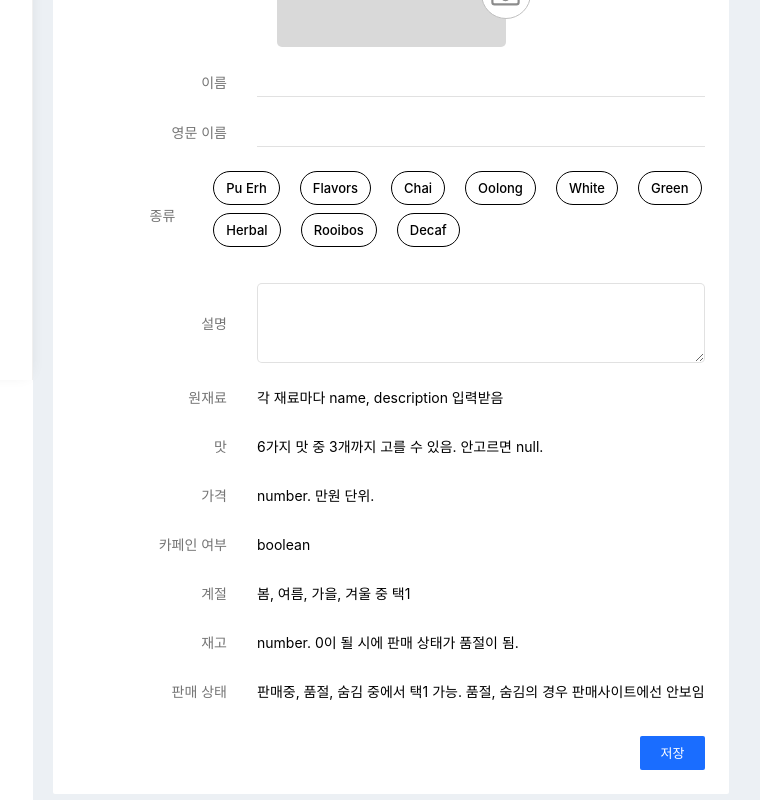
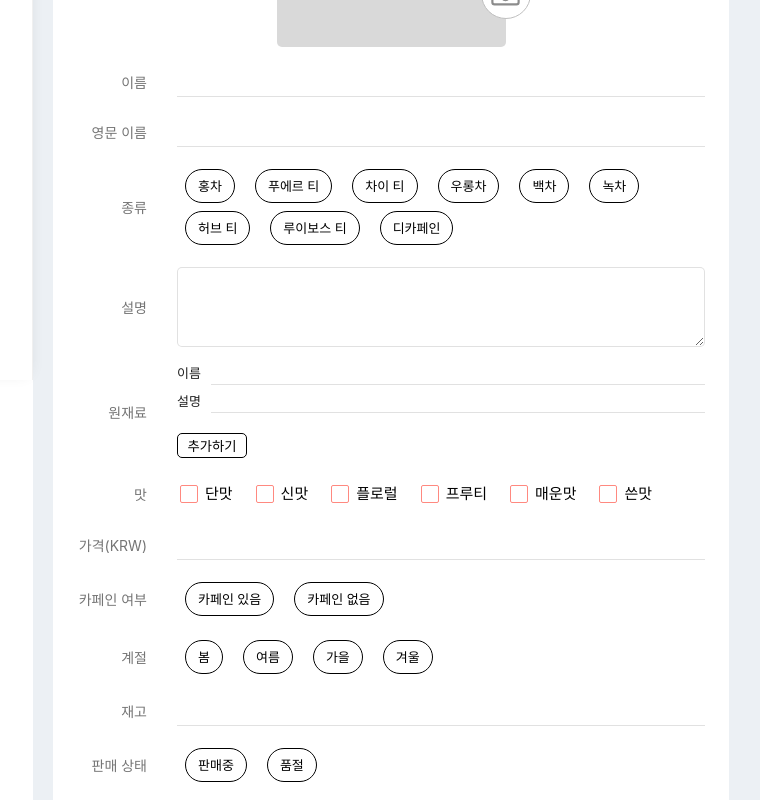
Before and after one commit to Tea-Bliss/FE_Tea_Bliss, a Next.js app: page /admin/product/finished-teas/detail in a window 1280 px wide. Shown: the part 420-1220 px from the top of the page, without its empty margins (147-907 px from the left). Built offline with nearby package versions, Linux system fonts and the light colour scheme; no server answers.

Commit message:
refactor: 컴포넌트 코드 수정

```diff
--- a/src/components/page-layout/adminLayout/components/AdminCustomerPage/EachCustomerPage/EachCustomerPage.module.scss
+++ b/src/components/page-layout/adminLayout/components/AdminCustomerPage/EachCustomerPage/EachCustomerPage.module.scss
@@ -34,6 +34,7 @@
       width: 15rem;
       color: #757575;
       text-align: right;
+      flex-shrink: 0;
     }
 
     .value {
@@ -45,5 +46,9 @@
         border-bottom: 0.1rem solid rgba(12, 12, 12, 0.12);
       }
     }
+    .buttonInputs {
+      padding: 1rem 0;
+      margin-left: -1rem;
+    }
   }
 }
--- a/src/components/page-layout/adminLayout/components/AdminProductPage/FinishedTeasPage/EachFinishedTeasPage/EachFinishedTeasPage.module.scss
+++ b/src/components/page-layout/adminLayout/components/AdminProductPage/FinishedTeasPage/EachFinishedTeasPage/EachFinishedTeasPage.module.scss
@@ -31,7 +31,8 @@
 
     .field {
       @include font(1.4rem, 400, 1.3rem);
-      width: 15rem;
+      flex-shrink: 0;
+      width: 7rem;
       color: #757575;
       text-align: right;
     }
@@ -62,5 +63,78 @@
         }
       }
     }
+
+    .buttonInputs {
+      padding: 1rem 0;
+    }
+
+    .checkboxInputs {
+      padding: 0;
+    }
   }
 }
+
+.ingredients {
+  @include flexSort(column, null, null, 2rem);
+  flex-grow: 1;
+
+  .ingredient {
+    @include flexSort(column, null, null, 1rem);
+    position: relative;
+
+    .ingredientLabelInputSet {
+      @include flexSort(row, null, null, 1rem);
+    }
+
+    .ingredientLabel {
+      @include font(1.3rem, 400, 1.3rem);
+      color: $black-11;
+    }
+
+    .ingredientInput {
+      @include font(1.2rem, 400, 1.2rem);
+      border-bottom: 0.1rem solid rgba(12, 12, 12, 0.12);
+      flex-grow: 1;
+
+      &:focus {
+        border-color: rgb(29, 138, 222);
+      }
+    }
+
+    &:hover .removeIngredient {
+      display: block;
+    }
+
+    .removeIngredient {
+      display: none;
+      position: absolute;
+      border: 0.1rem solid $black-13;
+      border-radius: 100%;
+      padding: 0 0.4rem;
+      top: -1.1rem;
+      left: -1.6rem;
+      background-color: $black-1;
+
+      .removeIcon {
+        position: relative;
+        top: -0.08rem;
+      }
+    }
+  }
+
+  .addIngredientButton {
+    flex-shrink: 0;
+    border: 0.1rem solid $black-13;
+    border-radius: 0.5rem;
+    width: 7rem;
+    padding: 0.2rem 0;
+
+    &:hover {
+      background-color: $black-5;
+    }
+
+    &:active {
+      background-color: $black-7;
+    }
+  }
+}
--- a/src/components/page-layout/adminLayout/components/AdminProductPage/FinishedTeasPage/EachFinishedTeasPage/index.tsx
+++ b/src/components/page-layout/adminLayout/components/AdminProductPage/FinishedTeasPage/EachFinishedTeasPage/index.tsx
@@ -1,10 +1,9 @@
 'use client';
 
-import { Suspense } from 'react';
+import classNames from 'classnames/bind';
+import { FormProvider, useFieldArray, useForm, useWatch } from 'react-hook-form';
 
-import classNames from 'classnames/bind';
-import { FormProvider, useForm, useWatch } from 'react-hook-form';
-
+import Image from 'next/image';
 import { useSearchParams } from 'next/navigation';
 
 import FileInput from '@/components/common/FileInput';
@@ -13,6 +12,7 @@ import BackButton from '@/components/page-layout/adminLayout/components/common/B
 import DetailCard from '@/components/page-layout/adminLayout/components/common/DetailCard';
 import SubmitButton from '@/components/page-layout/adminLayout/components/common/SubmitButton';
 import ButtonInputs from '@/components/page-layout/surveyLayout/components/ButtonInputs';
+import CheckBoxInputs from '@/components/page-layout/surveyLayout/components/CheckBoxInputs';
 import { TASTE_TYPES, TEA_TYPES } from '@/components/page-layout/surveyLayout/constants/teaTypes';
 
 const cn = classNames.bind(styles);
@@ -52,68 +52,149 @@ const mockProduct = {
 };
 
 export default function EachFinishedTeasPage() {
-  const methods = useForm();
-  const { control, handleSubmit } = methods;
   const searchParams = useSearchParams();
   const id = searchParams.get('id');
 
+  const methods = useForm({
+    defaultValues: {
+      ingredient: [{ name: '', description: '' }],
+    },
+  });
+  const { control, handleSubmit, register } = methods;
+  const { fields, append, remove } = useFieldArray({
+    control,
+    name: 'ingredient',
+  });
+
   return (
-    <Suspense>
+    <>
       <BackButton className={cn('backButton')} />
       <DetailCard title="상품 정보" className={cn('card')}>
         <FormProvider {...methods}>
-          <form className={cn('form')}>
+          <form className={cn('form')} onSubmit={handleSubmit((data) => console.log(data))}>
             <div className={cn('profile')}>
               <FileInput type="product" />
             </div>
+
             <div className={cn('information')}>
               <div className={cn('section')}>
                 <div className={cn('field')}>이름</div>
                 <input className={cn('value', 'input')} />
               </div>
+
               <div className={cn('section')}>
                 <div className={cn('field')}>영문 이름</div>
                 <input className={cn('value', 'input')} />
               </div>
+
               <div className={cn('section')}>
                 <div className={cn('field')}>종류</div>
-                <ButtonInputs items={TEA_TYPES} name="type" status={3} />
+                <ButtonInputs items={TEA_TYPES} name="category" status={3} className={cn('buttonInputs')} />
               </div>
+
               <div className={cn('section')}>
                 <div className={cn('field')}>설명</div>
                 <textarea className={cn('value', 'textarea')} />
               </div>
+
               <div className={cn('section')}>
                 <div className={cn('field')}>원재료</div>
-                <div className={cn('value')}>각 재료마다 name, description 입력받음</div>
+                <div className={cn('ingredients')}>
+                  {fields.map((field, index) => {
+                    return (
+                      <div key={field.id} className={cn('ingredient')}>
+                        <div className={cn('ingredientLabelInputSet')}>
+                          <label className={cn('ingredientLabel')}>이름</label>
+                          <input
+                            {...register(`ingredient.${index}.name`, { required: true })}
+                            className={cn('ingredientInput')}
+                          />
+                        </div>
+                        <div className={cn('ingredientLabelInputSet')}>
+                          <label className={cn('ingredientLabel')}>설명</label>
+                          <input
+                            {...register(`ingredient.${index}.description`, { required: true })}
+                            className={cn('ingredientInput')}
+                          />
+                        </div>
+                        <button type="button" onClick={() => remove(index)} className={cn('removeIngredient')}>
+                          <Image
+                            src="/icons/close.svg"
+                            alt="지우기"
+                            width="8"
+                            height="8"
+                            className={cn('removeIcon')}
+                          />
+                        </button>
+                      </div>
+                    );
+                  })}
+                  <button
+                    type="button"
+                    onClick={() => append({ name: '', description: '' })}
+                    className={cn('addIngredientButton')}
+                  >
+                    추가하기
+                  </button>
+                </div>
               </div>
               <div className={cn('section')}>
                 <div className={cn('field')}>맛</div>
-                <div className={cn('value')}>6가지 맛 중 3개까지 고를 수 있음. 안고르면 null.</div>
+                <CheckBoxInputs items={TASTE_TYPES} name="flavor" status={2} className={cn('checkboxInputs')} />
               </div>
+
               <div className={cn('section')}>
-                <div className={cn('field')}>가격</div>
-                <div className={cn('value')}>number. 만원 단위.</div>
+                <div className={cn('field')}>가격(KRW)</div>
+                <input type="number" className={cn('value', 'input')} />
               </div>
+
               <div className={cn('section')}>
                 <div className={cn('field')}>카페인 여부</div>
-                <div className={cn('value')}>boolean</div>
+                <ButtonInputs
+                  items={[
+                    { value: 'true', text: '카페인 있음' },
+                    { value: 'false', text: '카페인 없음' },
+                  ]}
+                  name="caffeine"
+                  status={3}
+                  className={cn('buttonInputs')}
+                />
               </div>
+
               <div className={cn('section')}>
                 <div className={cn('field')}>계절</div>
-                <div className={cn('value')}>봄, 여름, 가을, 겨울 중 택1</div>
+                <ButtonInputs
+                  items={[
+                    { value: '봄', text: '봄' },
+                    { value: '여름', text: '여름' },
+                    { value: '가을', text: '가을' },
+                    { value: '겨울', text: '겨울' },
+                  ]}
+                  name="season"
+                  status={3}
+                  className={cn('buttonInputs')}
+                />
               </div>
+
               <div className={cn('section')}>
                 <div className={cn('field')}>재고</div>
-                <div className={cn('value')}>number. 0이 될 시에 판매 상태가 품절이 됨.</div>
+                <input type="number" className={cn('value', 'input')} />
               </div>
+
               <div className={cn('section')}>
                 <div className={cn('field')}>판매 상태</div>
-                <div className={cn('value')}>
-                  판매중, 품절, 숨김 중에서 택1 가능. 품절, 숨김의 경우 판매사이트에선 안보임
-                </div>
+                <ButtonInputs
+                  items={[
+                    { value: '판매중', text: '판매중' },
+                    { value: '품절', text: '품절' },
+                  ]}
+                  name="status"
+                  status={3}
+                  className={cn('buttonInputs')}
+                />
               </div>
             </div>
+
             <div className={cn('submitButton')}>
               <SubmitButton>저장</SubmitButton>
             </div>
@@ -121,6 +202,6 @@ export default function EachFinishedTeasPage() {
         </FormProvider>
       </DetailCard>
       <SubmitButton isDelete={true}>삭제하기</SubmitButton>
-    </Suspense>
+    </>
   );
 }
--- a/src/components/page-layout/adminLayout/types/userType.ts
+++ b/src/components/page-layout/adminLayout/types/userType.ts
@@ -1,10 +1,10 @@
-type UserType = '일반회원' | '관리자';
+type Roll = '일반회원' | '관리자';
 
 export default interface User {
   id: number;
-  nickName: string;
+  nickname: string;
   email: string;
-  userType: UserType;
+  roll: Roll;
   createdAt: string;
   reviewCount: number;
   purchaseAmount: number;
--- a/src/components/page-layout/surveyLayout/components/ButtonInputs/ButtonInput/index.tsx
+++ b/src/components/page-layout/surveyLayout/components/ButtonInputs/ButtonInput/index.tsx
@@ -10,7 +10,7 @@ import styles from '@/components/page-layout/surveyLayout/components/ButtonInput
 const cn = classNames.bind(styles);
 
 interface ButtonInputProps extends InputHTMLAttributes<HTMLInputElement> {
-  item: string;
+  item: { value: string | number; text: string };
   name: string;
   isSelected: boolean;
   status: number;
@@ -35,7 +35,7 @@ export default function ButtonInput({ item, name, isSelected, status, ...props }
         id={`${name}: ${item}`}
         className={cn('input')}
         type="radio"
-        value={item}
+        value={item.value}
         disabled={UIStatus === 'preparing'}
         {...props}
         {...register(name)}
@@ -44,7 +44,7 @@ export default function ButtonInput({ item, name, isSelected, status, ...props }
         htmlFor={`${name}: ${item}`}
         className={cn('customInput', isSelected && 'checked', UIStatus !== 'current' && 'unFocused')}
       >
-        {item}
+        {item.text}
       </label>
     </div>
   );
--- a/src/components/page-layout/surveyLayout/components/ButtonInputs/index.tsx
+++ b/src/components/page-layout/surveyLayout/components/ButtonInputs/index.tsx
@@ -11,18 +11,19 @@ import styles from '@/components/page-layout/surveyLayout/components/ButtonInput
 const cn = classNames.bind(styles);
 
 interface ButtonInputsProps extends InputHTMLAttributes<HTMLInputElement> {
-  items: string[];
+  items: { value: string | number; text: string }[];
   name: string;
   status: number;
+  className?: string;
 }
 
-export default function ButtonInputs({ items, name, status, ...props }: ButtonInputsProps) {
+export default function ButtonInputs({ items, name, status, className, ...props }: ButtonInputsProps) {
   const { control } = useFormContext();
 
   const selectedValue = useWatch({ control, name });
 
   return (
-    <div className={cn('items')}>
+    <div className={cn('items', className)}>
       {items.map((item, index) => {
         return (
           <ButtonInput
--- a/src/components/page-layout/surveyLayout/components/CheckBoxInputs/CheckBoxInput/index.tsx
+++ b/src/components/page-layout/surveyLayout/components/CheckBoxInputs/CheckBoxInput/index.tsx
@@ -10,7 +10,7 @@ import styles from '@/components/page-layout/surveyLayout/components/CheckBoxInp
 const cn = classNames.bind(styles);
 
 interface CheckBoxInputProps extends InputHTMLAttributes<HTMLInputElement> {
-  item: string;
+  item: { value: string | number; text: string };
   name: string;
   isChecked: Boolean;
   handleClick: MouseEventHandler;
@@ -36,7 +36,7 @@ export default function CheckBoxInput({ item, name, isChecked, handleClick, stat
         id={`${name}: ${item}`}
         className={cn('input')}
         type="checkbox"
-        value={item}
+        value={item.value}
         disabled={UIStatus !== 'current'}
         {...props}
         {...register(name)}
@@ -51,7 +51,7 @@ export default function CheckBoxInput({ item, name, isChecked, handleClick, stat
           handleClick(e);
         }}
       >
-        {item}
+        {item.text}
       </label>
     </div>
   );
--- a/src/components/page-layout/surveyLayout/components/CheckBoxInputs/index.tsx
+++ b/src/components/page-layout/surveyLayout/components/CheckBoxInputs/index.tsx
@@ -11,12 +11,13 @@ import styles from '@/components/page-layout/surveyLayout/components/CheckBoxInp
 const cn = classNames.bind(styles);
 
 interface CheckBoxInputsProps extends InputHTMLAttributes<HTMLInputElement> {
-  items: string[];
+  items: { value: string | number; text: string }[];
   name: string;
   status: number;
+  className?: string;
 }
 
-export default function CheckBoxInputs({ items, name, status, ...props }: CheckBoxInputsProps) {
+export default function CheckBoxInputs({ items, name, status, className, ...props }: CheckBoxInputsProps) {
   const { control, setValue, getValues } = useFormContext();
 
   const checkedValues = useWatch({ control, name });
@@ -55,7 +56,7 @@ export default function CheckBoxInputs({ items, name, status, ...props }: CheckB
   };
 
   return (
-    <div className={cn('items')}>
+    <div className={cn('items', className)}>
       {items.map((item, index) => {
         return (
           <CheckBoxInput
--- a/src/components/page-layout/surveyLayout/constants/teaTypes.ts
+++ b/src/components/page-layout/surveyLayout/constants/teaTypes.ts
@@ -1,3 +1,20 @@
-export const TEA_TYPES = ['Pu Erh', 'Flavors', 'Chai', 'Oolong', 'White', 'Green', 'Herbal', 'Rooibos', 'Decaf'];
+export const TEA_TYPES = [
+  { value: '홍차', text: '홍차' },
+  { value: '푸에르 티', text: '푸에르 티' },
+  { value: '차이 티', text: '차이 티' },
+  { value: '우롱차', text: '우롱차' },
+  { value: '백차', text: '백차' },
+  { value: '녹차', text: '녹차' },
+  { value: '허브 티', text: '허브 티' },
+  { value: '루이보스 티', text: '루이보스 티' },
+  { value: '디카페인', text: '디카페인' },
+];
 
-export const TASTE_TYPES = ['신맛', '단맛', '플로럴', '프루티', '매운맛', '쓴맛'];
+export const TASTE_TYPES = [
+  { value: 1, text: '단맛' },
+  { value: 2, text: '신맛' },
+  { value: 3, text: '플로럴' },
+  { value: 4, text: '프루티' },
+  { value: 5, text: '매운맛' },
+  { value: 6, text: '쓴맛' },
+];
```
Also changed, not shown: src/components/page-layout/adminLayout/components/AdminCustomerPage/EachCustomerPage/index.tsx (+21 -7 lines), src/components/page-layout/adminLayout/components/AdminCustomerPage/index.tsx (+5 -5 lines), src/components/page-layout/surveyLayout/components/SurveyForm/index.tsx (+30 -4 lines).
